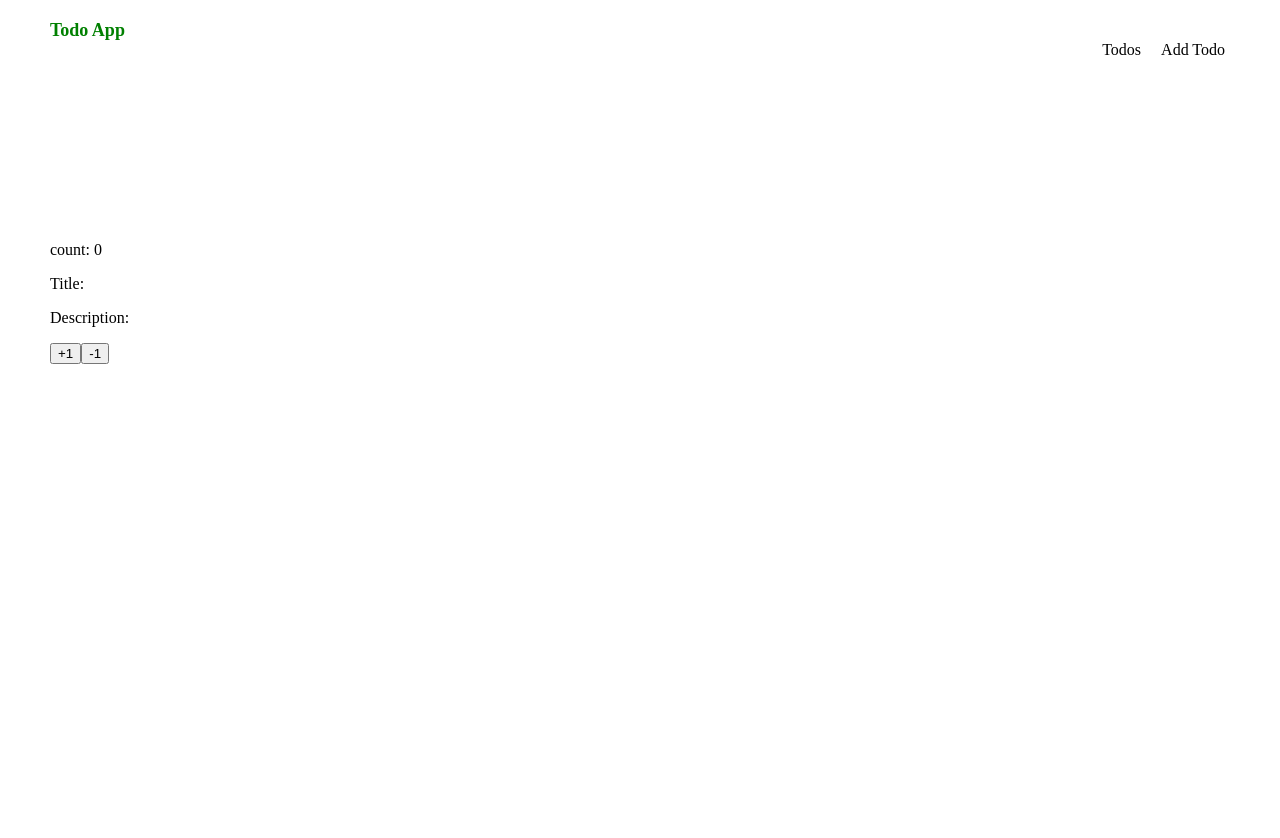
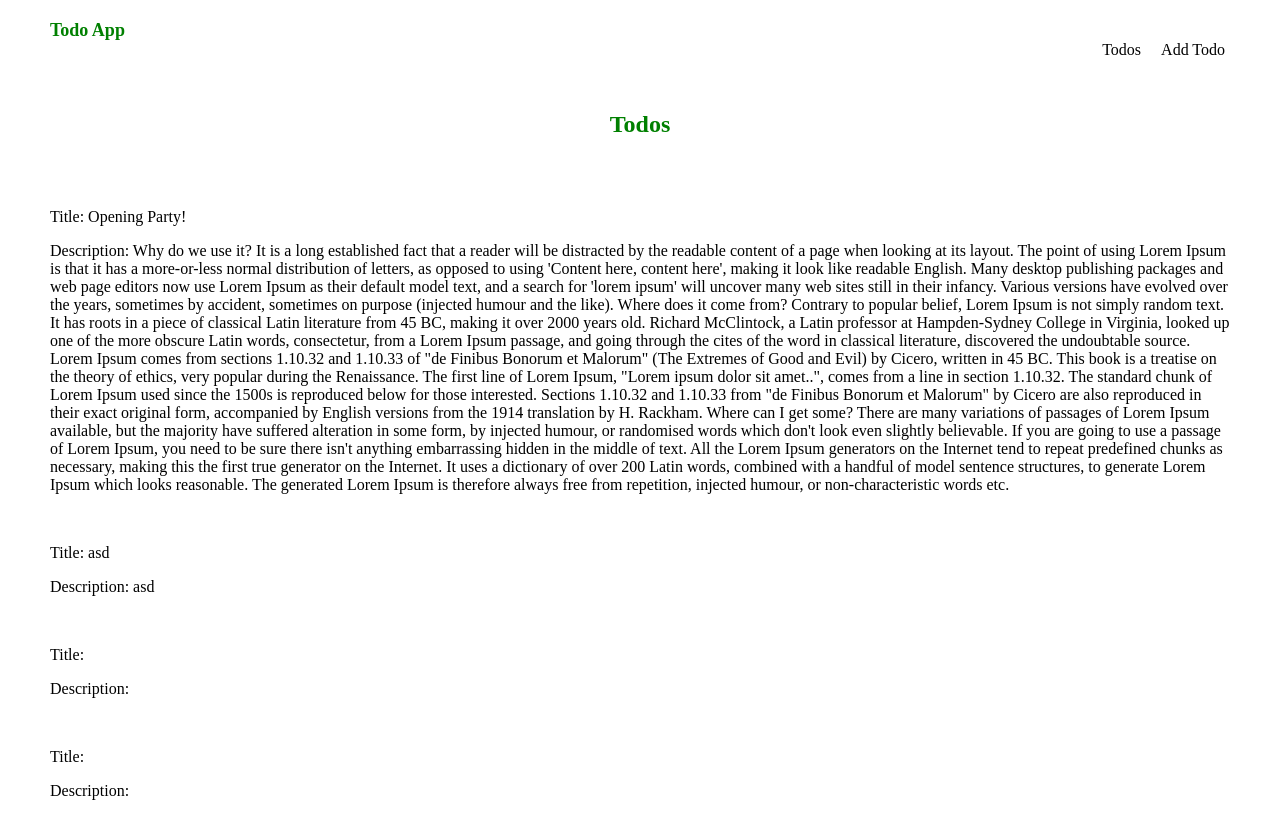
Before and after one commit to MSalman6/react-todo-app, a React (Create React App) app: page / in a window 1280 px wide. Shown: the top 838 px of the page. Before the commit the page ends 800 px from the top, so only its background shows below. Built offline with nearby package versions, Linux system fonts and the light colour scheme; data requests are answered from the project's data file.

Commit message:
added redux thunk for get and post

```diff
--- a/data/db.json
+++ b/data/db.json
@@ -9,6 +9,12 @@
       "title": "asd",
       "description": "asd",
       "id": 2
+    },
+    {
+      "id": 3
+    },
+    {
+      "id": 4
     }
   ]
 }
--- a/package.json
+++ b/package.json
@@ -10,7 +10,9 @@
     "react": "^17.0.2",
     "react-dom": "^17.0.2",
     "react-redux": "^7.2.5",
+    "react-router-dom": "^5.3.0",
     "react-scripts": "4.0.3",
+    "redux-thunk": "^2.3.0",
     "web-vitals": "^1.0.1"
   },
   "scripts": {
--- /dev/null
+++ b/src/404.js
@@ -0,0 +1,9 @@
+const InvalidUrl = () => {
+    return (
+        <div className="not-found">
+            <h2 className="title">URL NOT FOUND</h2>
+        </div>
+     );
+}
+
+export default InvalidUrl;
--- a/src/App.js
+++ b/src/App.js
@@ -1,16 +1,31 @@
 import Home from "./Home";
 import NavBar from "./NavBar";
+import { BrowserRouter as Router, Route, Switch } from "react-router-dom";
+import AddTodo from "./addTodo";
+import InvalidUrl from "./404";
 
 function App() {
   return (
+    <Router>
       <div className="App">
         <header className="App-header">
           <NavBar />
         </header>
         <main>
+          <Switch>
+            <Route exact path="/">
               <Home />
+            </Route>
+            <Route exact path="/add-todo">
+              <AddTodo />
+            </Route>
+            <Route exact path="*">
+              <InvalidUrl />
+            </Route>
+          </Switch>
         </main>
       </div>
+    </Router>
   );
 }
 
--- a/src/Home.js
+++ b/src/Home.js
@@ -1,24 +1,46 @@
-import { useDispatch, useSelector } from "react-redux";
+import { useEffect } from "react";
+import { useDispatch, useSelector, connect } from "react-redux";
 // import { decrement, increment } from "./redux/slices/countSlice";
 import { increment, decrement } from "./redux/ducks/countReducer";
+import { fetchTodos } from "./redux/thunk/todos";
 
-const Home = () => {
+const Home = ({todos, getTodos}) => {
     const count = useSelector((state) => state.counter.value);
     const dispatch = useDispatch();
+    const todos_array = todos.todos;
+    const loading = todos.loading;
+    const error = todos.err_msg
+
+    useEffect(() => {
+        getTodos()
+    }, []);
 
     return (
         <div className="home">
-            <div className="home-data">
-                <div className="todo-container">
-                    <p>count: {count}</p>
-                    <p>Title: </p>
-                    <p>Description: </p>
-                    <button onClick={() => dispatch(increment())}>+1</button>
-                    <button onClick={() => dispatch(decrement())}>-1</button>
-                </div>
-            </div>
+                {error && <div>{error}</div>}
+                {loading && <div>Loading...</div>}
+                <h2 className="title">Todos</h2>
+                {todos_array && todos_array.map(
+                    (todo) =>
+                        <div className="todo-container" key={todo.id}>
+                            <p>Title: {todo.title}</p>
+                            <p>Description: {todo.description}</p>
+                        </div>
+                )}
         </div>
      );
 }
 
-export default Home;
+const mapStateToProps = (state) => {
+    return {
+        todos: state.todos
+    }
+}
+
+const mapDispatchToProps = (dispatch) => {
+    return {
+        getTodos: () => dispatch(fetchTodos())
+    }
+}
+
+export default connect(mapStateToProps, mapDispatchToProps)(Home);
--- a/src/NavBar.js
+++ b/src/NavBar.js
@@ -1,11 +1,12 @@
+import { Link } from "react-router-dom";
 
 const NavBar = () => {
     return (
         <div className="navbar">
             <div className="nav-brand">Todo App</div>
             <div className="nav-navigation">
-                <a href="#" className="nav-links">Todos</a>
-                <a href="#" className="nav-links">Add Todo</a>
+                <Link to="/" className="nav-links">Todos</Link>
+                <Link to="/add-todo" className="nav-links">Add Todo</Link>
             </div>
         </div>
      );
--- /dev/null
+++ b/src/addTodo.js
@@ -0,0 +1,43 @@
+import { useState } from "react";
+import { createTodo } from "./redux/thunk/todos";
+import { connect } from "react-redux";
+import { useDispatch } from "react-redux";
+
+const AddTodo = ({todos, createTodos}) => {
+    const [title, setTitle] = useState("");
+    const [desc, setDesc] = useState("");
+    const dispath = useDispatch()
+
+    const handleSubmit = (e) => {
+        e.preventDefault();
+        console.log("submitting")
+        createTodos()
+    }
+
+    return (
+        <div className="addtodo-container">
+            <h2 className="title">Add Todo</h2>
+            <form onSubmit={handleSubmit}>
+                <label>Title: </label><br></br>
+                <input type="text" value={title} onChange={(e) => setTitle(e.target.value)}/><br></br>
+                <label>Description: </label><br></br>
+                <input type="text" value={desc} onChange={(e) => setDesc(e.target.value)}/><br></br>
+                <button>Add todo</button>
+            </form>
+        </div>
+     );
+}
+
+const mapStateToProps = (state) => {
+    return {
+        todos: state.todos
+    }
+}
+
+const mapDispatchToProps = (dispath) => {
+    return {
+        createTodos: dispath(createTodo)
+    }
+}
+
+export default connect(mapStateToProps, mapDispatchToProps)(AddTodo);
--- a/src/index.js
+++ b/src/index.js
@@ -6,8 +6,10 @@ import { Provider } from 'react-redux';
 import { store } from './redux/store';
 
 ReactDOM.render(
-  <Provider store={store}>
-    <App />
-  </Provider>,
+  <React.StrictMode>
+    <Provider store={store}>
+      <App />
+    </Provider>
+  </React.StrictMode>,
   document.getElementById('root')
 );
--- a/src/redux/store.js
+++ b/src/redux/store.js
@@ -1,7 +1,9 @@
 import { configureStore } from '@reduxjs/toolkit';
 import countReducer from './slices/countSlice';
-import { combineReducers, createStore } from 'redux';
+import { applyMiddleware, combineReducers, createStore, compose } from 'redux';
 import reduxCountReducer from './ducks/countReducer';
+import thunkReducer from './thunk/todos';
+import thunk from 'redux-thunk';
 
 // redux-toolkit store
 // export const store = configureStore({
@@ -13,8 +15,13 @@ import reduxCountReducer from './ducks/countReducer';
 
 // simple redux store
 const reducers = combineReducers({
-  counter: reduxCountReducer
+  counter: reduxCountReducer,
+  todos: thunkReducer
 })
 
-export const store = createStore(reducers);
+export const store = compose(
+  applyMiddleware(thunk)
+)(createStore)(reducers)
+
+// export const store = createStore(reducers);
 // simple redux store
--- /dev/null
+++ b/src/redux/thunk/todos.js
@@ -0,0 +1,85 @@
+const intialState = {
+    todos: [],
+    loading: false,
+    errors: null
+}
+
+// types
+const GET_TODO = 'GET_TODO';
+const GET_TODO_SUCCESS = 'GET_TODO_SUCCESS';
+const GET_TODO_FAILURE = 'GET_TODO_FAILURE';
+
+// actions
+export const getTodo = () => ({
+    type: GET_TODO
+})
+
+export const getTodoSuccess = (todos) => ({
+    type: GET_TODO_SUCCESS,
+    payload: todos
+})
+
+export const getTodoFailure = (msg) => ({
+    type: GET_TODO_FAILURE,
+    payload: msg
+})
+
+const get_todos_url = "http://localhost:8000/todos";
+
+// get thunk method
+export const fetchTodos = () => {
+    return (dispath) => {
+        dispath(getTodo());
+        fetch(get_todos_url, {
+            method: 'GET'
+        })
+        .then(
+            response => response.json()
+        ).then(
+            data => {
+                const todos = data;
+                dispath(getTodoSuccess(todos));
+            }
+        ).catch( err => {
+                const err_msg  = err.message;
+                dispath(getTodoFailure(err_msg));
+            }
+        )
+    }
+}
+
+// post thunk method
+export const createTodo = () => {
+    return (dispath) => {
+        fetch(get_todos_url, {
+            method: 'POST',
+            data: JSON.stringify({"title": "LOL123", "description": "LOL123"})
+        })
+        .then(
+            response => response.json()
+        ).then(
+            data => {
+                console.log(data);
+                const todos = data;
+            }
+        ).catch( err => {
+                console.log(err.message);
+                const err_msg  = err.message;
+            }
+        )
+    }
+}
+
+// reducer
+export default (state=intialState, action) => {
+    switch (action.type){
+        case GET_TODO:
+            return { ...state, loading: true}
+        case GET_TODO_SUCCESS:
+            return { ...state, loading: false, todos: action.payload}
+        case GET_TODO_FAILURE:
+            return { ...state, loading: false, msg: action.payload}
+        default:
+            return state
+    }
+}
--- a/src/style.css
+++ b/src/style.css
@@ -2,8 +2,10 @@ body {
   margin: 20px 50px 0px 50px;
 }
 
-main {
-  margin-top: 200px;
+.title {
+  text-align: center;
+  color: green;
+  padding: 50px;
 }
 
 .navbar {
@@ -33,10 +35,10 @@ main {
 }
 
 .todo-container {
-  margin-bottom: 10px;
+  margin-bottom: 50px;
 }
 
 .todo-container:hover {
   cursor: pointer;
-  box-shadow: 2px 2px #888888;
+  box-shadow: 0px 2px #888888;
 }
```
Also changed, not shown: 2 other files (tests, documents, lock files or other folders). Lines whose indentation alone changed are shown as unchanged.
